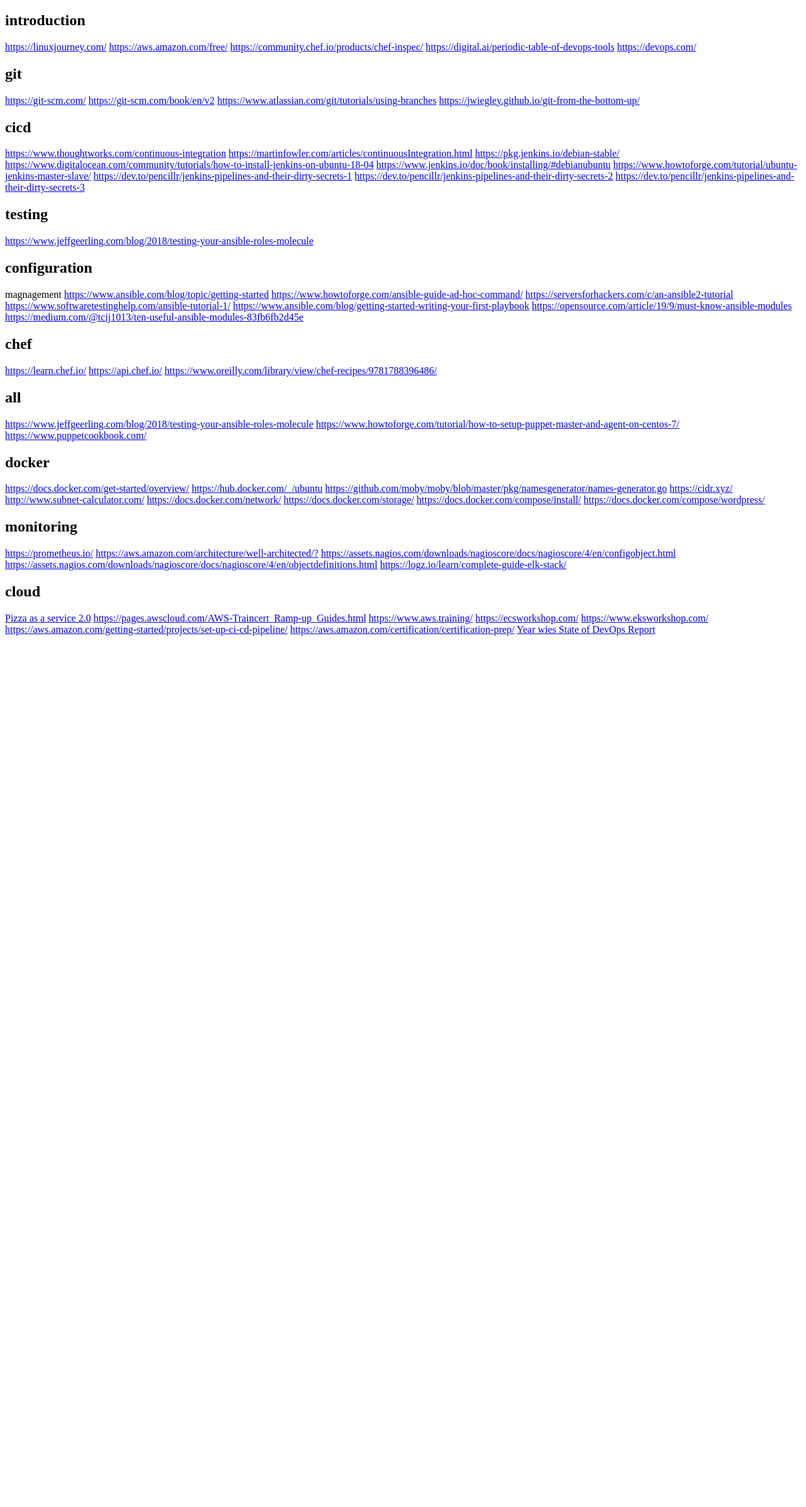
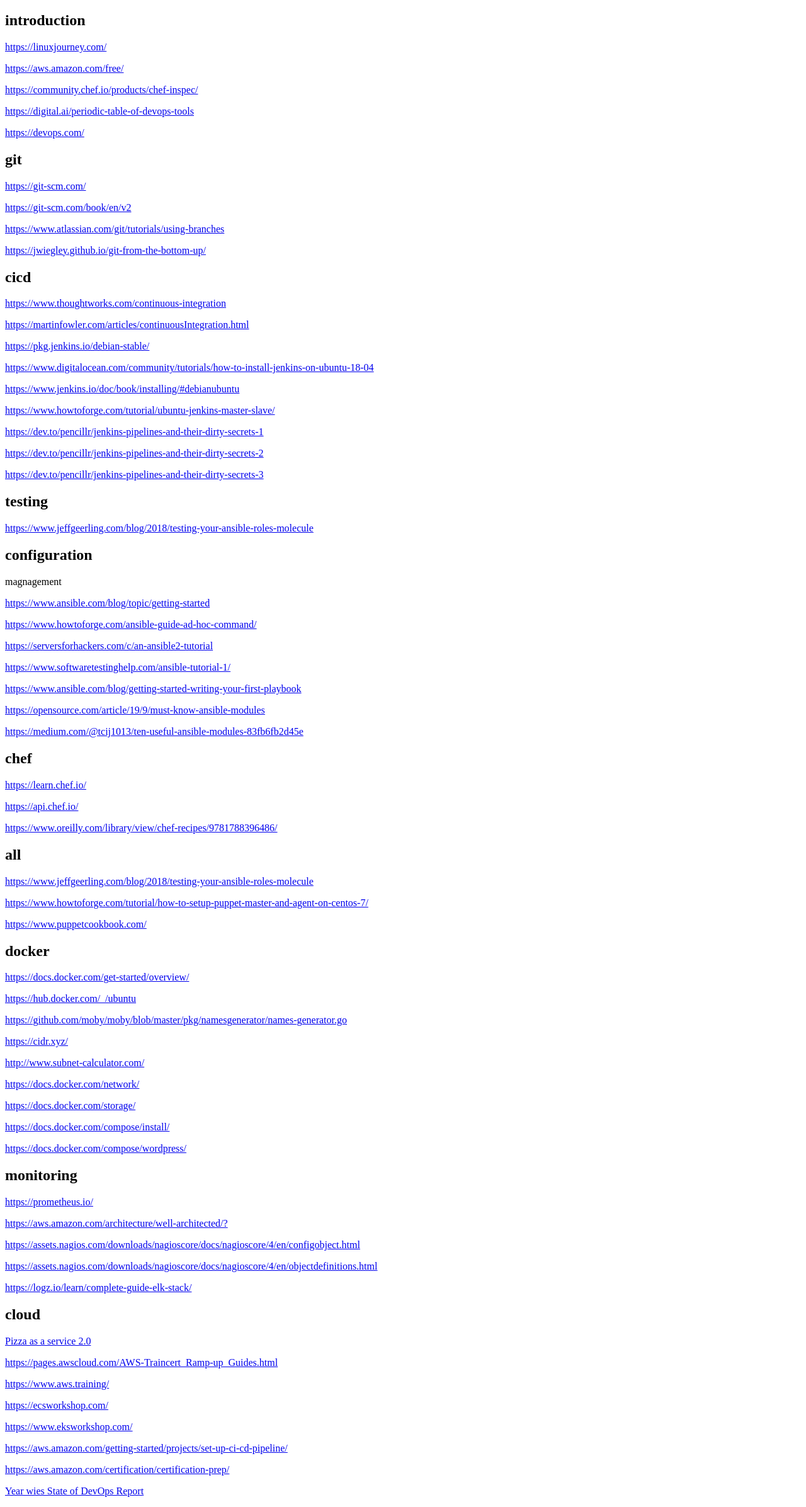
Before and after one commit to lldpwr/WebShell, a plain HTML site: page site/www/index.html in a window 1280 px wide. Shown: the part 61-2454 px from the top of the page at 63% size. Before the commit the page ends 1078 px from the top, so only its background shows below. Drawn offline with Linux system fonts and the light colour scheme.

Commit message:
add paragraph to all the link to have one line per link

```diff
--- a/site/www/index.html
+++ b/site/www/index.html
@@ -8,69 +8,69 @@
 <body>
     <h1>DevOps usefull links</h1>
 <h2>introduction</h2>
-<a href="https://linuxjourney.com/">https://linuxjourney.com/</a>
-<a href="https://aws.amazon.com/free/">https://aws.amazon.com/free/</a>
-<a href="https://community.chef.io/products/chef-inspec/">https://community.chef.io/products/chef-inspec/</a>
-<a href="https://digital.ai/periodic-table-of-devops-tools">https://digital.ai/periodic-table-of-devops-tools</a>
-<a href="https://devops.com/">https://devops.com/</a>
+<p><a href="https://linuxjourney.com/">https://linuxjourney.com/</a></p>
+<p><a href="https://aws.amazon.com/free/">https://aws.amazon.com/free/</a></p>
+<p><a href="https://community.chef.io/products/chef-inspec/">https://community.chef.io/products/chef-inspec/</a></p>
+<p><a href="https://digital.ai/periodic-table-of-devops-tools">https://digital.ai/periodic-table-of-devops-tools</a></p>
+<p><a href="https://devops.com/">https://devops.com/</a></p>
 <h2>git</h2>
-<a href="https://git-scm.com/">https://git-scm.com/</a>
-<a href="https://git-scm.com/book/en/v2">https://git-scm.com/book/en/v2</a>
-<a href="https://www.atlassian.com/git/tutorials/using-branches">https://www.atlassian.com/git/tutorials/using-branches</a>
-<a href="https://jwiegley.github.io/git-from-the-bottom-up/">https://jwiegley.github.io/git-from-the-bottom-up/</a>
+<p><a href="https://git-scm.com/">https://git-scm.com/</a></p>
+<p><a href="https://git-scm.com/book/en/v2">https://git-scm.com/book/en/v2</a></p>
+<p><a href="https://www.atlassian.com/git/tutorials/using-branches">https://www.atlassian.com/git/tutorials/using-branches</a></p>
+<p><a href="https://jwiegley.github.io/git-from-the-bottom-up/">https://jwiegley.github.io/git-from-the-bottom-up/</a></p>
 <h2>cicd</h2>
-<a href="https://www.thoughtworks.com/continuous-integration">https://www.thoughtworks.com/continuous-integration</a>
-<a href="https://martinfowler.com/articles/continuousIntegration.html">https://martinfowler.com/articles/continuousIntegration.html</a>
-<a href="https://pkg.jenkins.io/debian-stable/">https://pkg.jenkins.io/debian-stable/</a>
-<a href="https://www.digitalocean.com/community/tutorials/how-to-install-jenkins-on-ubuntu-18-04">https://www.digitalocean.com/community/tutorials/how-to-install-jenkins-on-ubuntu-18-04</a>
-<a href="https://www.jenkins.io/doc/book/installing/#debianubuntu">https://www.jenkins.io/doc/book/installing/#debianubuntu</a>
-<a href="https://www.howtoforge.com/tutorial/ubuntu-jenkins-master-slave/">https://www.howtoforge.com/tutorial/ubuntu-jenkins-master-slave/</a>
-<a href="https://dev.to/pencillr/jenkins-pipelines-and-their-dirty-secrets-1">https://dev.to/pencillr/jenkins-pipelines-and-their-dirty-secrets-1</a>
-<a href="https://dev.to/pencillr/jenkins-pipelines-and-their-dirty-secrets-2">https://dev.to/pencillr/jenkins-pipelines-and-their-dirty-secrets-2</a>
-<a href="https://dev.to/pencillr/jenkins-pipelines-and-their-dirty-secrets-3">https://dev.to/pencillr/jenkins-pipelines-and-their-dirty-secrets-3</a>
+<p><a href="https://www.thoughtworks.com/continuous-integration">https://www.thoughtworks.com/continuous-integration</a></p>
+<p><a href="https://martinfowler.com/articles/continuousIntegration.html">https://martinfowler.com/articles/continuousIntegration.html</a></p>
+<p><a href="https://pkg.jenkins.io/debian-stable/">https://pkg.jenkins.io/debian-stable/</a></p>
+<p><a href="https://www.digitalocean.com/community/tutorials/how-to-install-jenkins-on-ubuntu-18-04">https://www.digitalocean.com/community/tutorials/how-to-install-jenkins-on-ubuntu-18-04</a></p>
+<p><a href="https://www.jenkins.io/doc/book/installing/#debianubuntu">https://www.jenkins.io/doc/book/installing/#debianubuntu</a></p>
+<p><a href="https://www.howtoforge.com/tutorial/ubuntu-jenkins-master-slave/">https://www.howtoforge.com/tutorial/ubuntu-jenkins-master-slave/</a></p>
+<p><a href="https://dev.to/pencillr/jenkins-pipelines-and-their-dirty-secrets-1">https://dev.to/pencillr/jenkins-pipelines-and-their-dirty-secrets-1</a></p>
+<p><a href="https://dev.to/pencillr/jenkins-pipelines-and-their-dirty-secrets-2">https://dev.to/pencillr/jenkins-pipelines-and-their-dirty-secrets-2</a></p>
+<p><a href="https://dev.to/pencillr/jenkins-pipelines-and-their-dirty-secrets-3">https://dev.to/pencillr/jenkins-pipelines-and-their-dirty-secrets-3</a></p>
 <h2>testing</h2>
-<a href="https://www.jeffgeerling.com/blog/2018/testing-your-ansible-roles-molecule">https://www.jeffgeerling.com/blog/2018/testing-your-ansible-roles-molecule</a>
+<p><a href="https://www.jeffgeerling.com/blog/2018/testing-your-ansible-roles-molecule">https://www.jeffgeerling.com/blog/2018/testing-your-ansible-roles-molecule</a></p>
 <h2>configuration</h2> magnagement
-<a href="https://www.ansible.com/blog/topic/getting-started">https://www.ansible.com/blog/topic/getting-started</a>
-<a href="https://www.howtoforge.com/ansible-guide-ad-hoc-command/">https://www.howtoforge.com/ansible-guide-ad-hoc-command/</a>
-<a href="https://serversforhackers.com/c/an-ansible2-tutorial">https://serversforhackers.com/c/an-ansible2-tutorial</a>
-<a href="https://www.softwaretestinghelp.com/ansible-tutorial-1/">https://www.softwaretestinghelp.com/ansible-tutorial-1/</a>
-<a href="https://www.ansible.com/blog/getting-started-writing-your-first-playbook">https://www.ansible.com/blog/getting-started-writing-your-first-playbook</a>
-<a href="https://opensource.com/article/19/9/must-know-ansible-modules">https://opensource.com/article/19/9/must-know-ansible-modules</a>
-<a href="https://medium.com/@tcij1013/ten-useful-ansible-modules-83fb6fb2d45e">https://medium.com/@tcij1013/ten-useful-ansible-modules-83fb6fb2d45e</a>
+<p><a href="https://www.ansible.com/blog/topic/getting-started">https://www.ansible.com/blog/topic/getting-started</a></p>
+<p><a href="https://www.howtoforge.com/ansible-guide-ad-hoc-command/">https://www.howtoforge.com/ansible-guide-ad-hoc-command/</a></p>
+<p><a href="https://serversforhackers.com/c/an-ansible2-tutorial">https://serversforhackers.com/c/an-ansible2-tutorial</a></p>
+<p><a href="https://www.softwaretestinghelp.com/ansible-tutorial-1/">https://www.softwaretestinghelp.com/ansible-tutorial-1/</a></p>
+<p><a href="https://www.ansible.com/blog/getting-started-writing-your-first-playbook">https://www.ansible.com/blog/getting-started-writing-your-first-playbook</a></p>
+<p><a href="https://opensource.com/article/19/9/must-know-ansible-modules">https://opensource.com/article/19/9/must-know-ansible-modules</a></p>
+<p><a href="https://medium.com/@tcij1013/ten-useful-ansible-modules-83fb6fb2d45e">https://medium.com/@tcij1013/ten-useful-ansible-modules-83fb6fb2d45e</a></p>
 <h2>chef</h2>
-<a href="https://learn.chef.io/">https://learn.chef.io/</a>
-<a href="https://api.chef.io/">https://api.chef.io/</a>
-<a href="https://www.oreilly.com/library/view/chef-recipes/9781788396486/">https://www.oreilly.com/library/view/chef-recipes/9781788396486/</a>
+<p><a href="https://learn.chef.io/">https://learn.chef.io/</a></p>
+<p><a href="https://api.chef.io/">https://api.chef.io/</a></p>
+<p><a href="https://www.oreilly.com/library/view/chef-recipes/9781788396486/">https://www.oreilly.com/library/view/chef-recipes/9781788396486/</a></p>
 <h2>all</h2>
-<a href="https://www.jeffgeerling.com/blog/2018/testing-your-ansible-roles-molecule">https://www.jeffgeerling.com/blog/2018/testing-your-ansible-roles-molecule</a>
-<a href="https://www.howtoforge.com/tutorial/how-to-setup-puppet-master-and-agent-on-centos-7/">https://www.howtoforge.com/tutorial/how-to-setup-puppet-master-and-agent-on-centos-7/</a>
-<a href="https://www.puppetcookbook.com/">https://www.puppetcookbook.com/</a>
+<p><a href="https://www.jeffgeerling.com/blog/2018/testing-your-ansible-roles-molecule">https://www.jeffgeerling.com/blog/2018/testing-your-ansible-roles-molecule</a></p>
+<p><a href="https://www.howtoforge.com/tutorial/how-to-setup-puppet-master-and-agent-on-centos-7/">https://www.howtoforge.com/tutorial/how-to-setup-puppet-master-and-agent-on-centos-7/</a></p>
+<p><a href="https://www.puppetcookbook.com/">https://www.puppetcookbook.com/</a></p>
 <h2>docker</h2>
-<a href="https://docs.docker.com/get-started/overview/">https://docs.docker.com/get-started/overview/</a>
-<a href="https://hub.docker.com/_/ubuntu">https://hub.docker.com/_/ubuntu</a>
-<a href="https://github.com/moby/moby/blob/master/pkg/namesgenerator/names-generator.go">https://github.com/moby/moby/blob/master/pkg/namesgenerator/names-generator.go</a>
-<a href="https://cidr.xyz/">https://cidr.xyz/</a>
-<a href="http://www.subnet-calculator.com/">http://www.subnet-calculator.com/</a>
-<a href="https://docs.docker.com/network/">https://docs.docker.com/network/</a>
-<a href="https://docs.docker.com/storage/">https://docs.docker.com/storage/</a>
-<a href="https://docs.docker.com/compose/install/">https://docs.docker.com/compose/install/</a>
-<a href="https://docs.docker.com/compose/wordpress/">https://docs.docker.com/compose/wordpress/</a>
+<p><a href="https://docs.docker.com/get-started/overview/">https://docs.docker.com/get-started/overview/</a></p>
+<p><a href="https://hub.docker.com/_/ubuntu">https://hub.docker.com/_/ubuntu</a></p>
+<p><a href="https://github.com/moby/moby/blob/master/pkg/namesgenerator/names-generator.go">https://github.com/moby/moby/blob/master/pkg/namesgenerator/names-generator.go</a></p>
+<p><a href="https://cidr.xyz/">https://cidr.xyz/</a></p>
+<p><a href="http://www.subnet-calculator.com/">http://www.subnet-calculator.com/</a></p>
+<p><a href="https://docs.docker.com/network/">https://docs.docker.com/network/</a></p>
+<p><a href="https://docs.docker.com/storage/">https://docs.docker.com/storage/</a></p>
+<p><a href="https://docs.docker.com/compose/install/">https://docs.docker.com/compose/install/</a></p>
+<p><a href="https://docs.docker.com/compose/wordpress/">https://docs.docker.com/compose/wordpress/</a></p>
 <h2>monitoring</h2>
-<a href="https://prometheus.io/">https://prometheus.io/</a>
-<a href="https://aws.amazon.com/architecture/well-architected/?">https://aws.amazon.com/architecture/well-architected/?</a>
-<a href="https://assets.nagios.com/downloads/nagioscore/docs/nagioscore/4/en/configobject.html">https://assets.nagios.com/downloads/nagioscore/docs/nagioscore/4/en/configobject.html</a>
-<a href="https://assets.nagios.com/downloads/nagioscore/docs/nagioscore/4/en/objectdefinitions.html">https://assets.nagios.com/downloads/nagioscore/docs/nagioscore/4/en/objectdefinitions.html</a>
-<a href="https://logz.io/learn/complete-guide-elk-stack/">https://logz.io/learn/complete-guide-elk-stack/</a>
+<p><a href="https://prometheus.io/">https://prometheus.io/</a></p>
+<p><a href="https://aws.amazon.com/architecture/well-architected/?">https://aws.amazon.com/architecture/well-architected/?</a></p>
+<p><a href="https://assets.nagios.com/downloads/nagioscore/docs/nagioscore/4/en/configobject.html">https://assets.nagios.com/downloads/nagioscore/docs/nagioscore/4/en/configobject.html</a></p>
+<p><a href="https://assets.nagios.com/downloads/nagioscore/docs/nagioscore/4/en/objectdefinitions.html">https://assets.nagios.com/downloads/nagioscore/docs/nagioscore/4/en/objectdefinitions.html</a></p>
+<p><a href="https://logz.io/learn/complete-guide-elk-stack/">https://logz.io/learn/complete-guide-elk-stack/</a></p>
 <h2>cloud</h2>
-    <a href="https://medium.com/@pkerrison/pizza-as-a-service-2-0-5085cd4c365e">Pizza as a service 2.0</a>
-<a href="https://pages.awscloud.com/AWS-Traincert_Ramp-up_Guides.html">https://pages.awscloud.com/AWS-Traincert_Ramp-up_Guides.html</a>
-<a href="https://www.aws.training/">https://www.aws.training/</a>
-<a href="https://ecsworkshop.com/">https://ecsworkshop.com/</a>
-<a href="https://www.eksworkshop.com/">https://www.eksworkshop.com/</a>
-<a href="https://aws.amazon.com/getting-started/projects/set-up-ci-cd-pipeline/">https://aws.amazon.com/getting-started/projects/set-up-ci-cd-pipeline/</a>
-<a href="https://aws.amazon.com/certification/certification-prep/">https://aws.amazon.com/certification/certification-prep/</a>
-    <a href="https://puppet.com/resources/?refinementList%5Btype%5D%5B0%5D=Report&page=1&configure%5BhitsPerPage%5D=18">Year wies State of DevOps Report</a>
+    <p><a href="https://medium.com/@pkerrison/pizza-as-a-service-2-0-5085cd4c365e">Pizza as a service 2.0</a></p>
+<p><a href="https://pages.awscloud.com/AWS-Traincert_Ramp-up_Guides.html">https://pages.awscloud.com/AWS-Traincert_Ramp-up_Guides.html</a></p>
+<p><a href="https://www.aws.training/">https://www.aws.training/</a></p>
+<p><a href="https://ecsworkshop.com/">https://ecsworkshop.com/</a></p>
+<p><a href="https://www.eksworkshop.com/">https://www.eksworkshop.com/</a></p>
+<p><a href="https://aws.amazon.com/getting-started/projects/set-up-ci-cd-pipeline/">https://aws.amazon.com/getting-started/projects/set-up-ci-cd-pipeline/</a></p>
+<p><a href="https://aws.amazon.com/certification/certification-prep/">https://aws.amazon.com/certification/certification-prep/</a></p>
+    <p><a href="https://puppet.com/resources/?refinementList%5Btype%5D%5B0%5D=Report&page=1&configure%5BhitsPerPage%5D=18">Year wies State of DevOps Report</a></p>
 
 
 </body>
```
